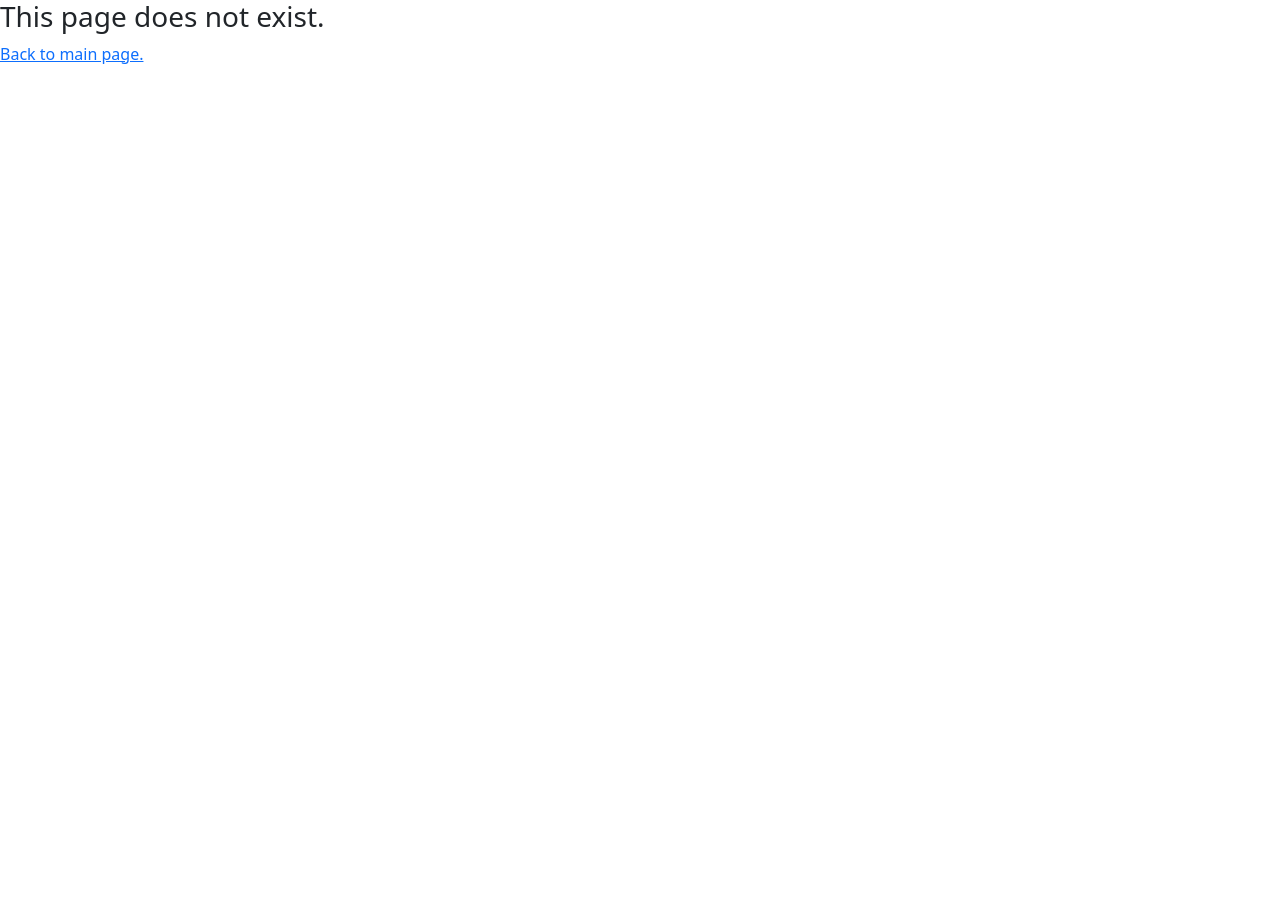
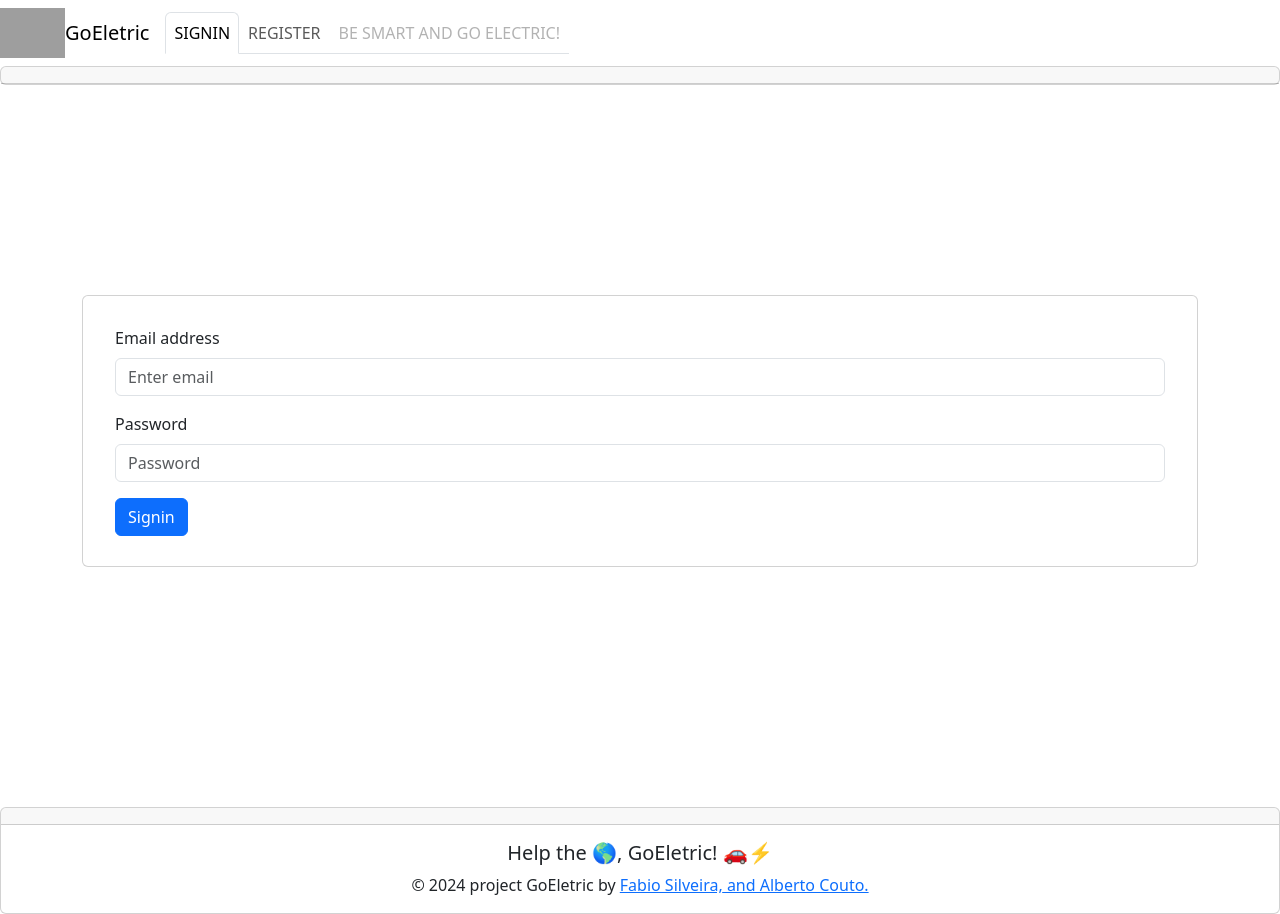
Before and after one commit to fabioesilveira/react-electric-cars, a React (Vite) app in the folder frontEnd/: page /launchpage in a window 1280 px wide. Before the commit the page ends 800 px from the top, so only its background shows below. Built offline with nearby package versions, Linux system fonts and the light colour scheme; grey boxes are pictures that could not be loaded.

Commit message:
updatedLaunchPage

```diff
--- a/frontEnd/src/App.jsx
+++ b/frontEnd/src/App.jsx
@@ -9,6 +9,7 @@ import Signup from './pages/Signup'
 import Signin from './pages/Signin'
 import Contact from './components/Contact'
 import LuxuryCars from './pages/LuxuryCars'
+import LaunchPage from './pages/LaunchPage'
 
 function App() {
 
@@ -16,6 +17,7 @@ function App() {
     <>
       <Routes>
         <Route index element={<MainPage />}/>
+        <Route path="/launchpage" element={<LaunchPage />}/>
         <Route path="/signup" element={<Signup />}/>
         <Route path="/signin" element={<Signin />}/>
         <Route path="/contact" element={<Contact />}/>
--- a/frontEnd/src/components/ListCars.jsx
+++ b/frontEnd/src/components/ListCars.jsx
@@ -1,16 +1,31 @@
 import { Button, Carousel } from "react-bootstrap";
 import YoutubeVideo from "./YoutubeVideo";
+import { useEffect, useState } from "react";
 
 
 function ListCars({cars}) {
+
+    const [myCars, setMyCars] = useState(cars)
+    useEffect(() => {
+
+    }, [myCars])
+    console.log(myCars)
+    function handleClick(event, index) {
+        event.preventDefault()
+        const newCars = [...myCars]; //newCars = myCars
+        newCars[index].show = !newCars[index].show
+        setMyCars (newCars)
+    }
+
     return (
         <>
-            {cars.map((element, index) => (
+            {myCars.map((element, index) => (
                 <div key={index}>
                     <h2 className="div-h2-cars">{element.model}</h2>
                     <h4 className="div-h4-cars">PRICE {element.price} / RANGE {element.range}</h4>
                     <div>
-                        <YoutubeVideo video={element.srcVideo} />
+                       {myCars[index].show ? <YoutubeVideo video={element.srcVideo} /> : ""}
+
                     </div>
 
                     <Carousel className="img-cars-tesla">
@@ -28,7 +43,7 @@ function ListCars({cars}) {
 
                     </Carousel>
 
-                    <Button size="lg" variant="outline-success" className="tesla-btn-youtube" >Open Youtube Video</Button>{' '}
+                    <Button size="lg" variant="outline-success" onClick={(event) => handleClick(event, index)} className="tesla-btn-youtube" >Open Youtube Video</Button>{' '}
                 </div>
             ))}
         </>
--- a/frontEnd/src/components/Navbar.jsx
+++ b/frontEnd/src/components/Navbar.jsx
@@ -25,6 +25,8 @@ function NavBar() {
           </Nav>
 
 
+
+
           <NavDropdown title="MyAccount" id="basic-nav-dropdown">
             <NavDropdown.Item href="#action/3.1">Register</NavDropdown.Item>
             <NavDropdown.Item href="#action/3.2">
--- a/frontEnd/src/data/data.js
+++ b/frontEnd/src/data/data.js
@@ -1,37 +1,4 @@
 export const logo = "https://t4.ftcdn.net/jpg/04/26/96/71/360_F_426967161_ixbl8OdU9XMpsHTqqsps2HhJI3t0Rwp0.jpg"
-
-export const cars = [
-    {
-        car: "tesla model 3",
-        price: "24.499",
-        year: 2019
-    },
-    {
-        car: "tesla model X",
-        price: "40.999",
-        year: 2019
-    },
-    {
-        car: "tesla model S",
-        price: "35.999",
-        year: 2019
-    },
-    {
-        car: "tesla model S",
-        price: "35.999",
-        year: 2019
-    },
-    {
-        car: "tesla model S",
-        price: "35.999",
-        year: 2019
-    },
-    {
-        car: "tesla model S",
-        price: "35.999",
-        year: 2019
-    }
-];
 
 export const teslaCars = [
     {
@@ -40,7 +7,8 @@ export const teslaCars = [
         range:"341 miles",
         paragraph:"As with most EVs, the Model 3 gains speed quickly, smoothly, and almost silently, with the electric motor providing a strong punch from a stop. And it's fast—extremely so in some trims. Like all Teslas, the Model 3 carries its battery under the floor, resulting in a low center of gravity. The 60 mph time for the Model 3 Long Range in our test was 4.1 seconds.",
         images: ["https://hips.hearstapps.com/hmg-prod/images/2024-tesla-model-3-blue-659ebaabd4e71.jpg?crop=1xw:1xh;center,top&resize=980:*","https://hips.hearstapps.com/hmg-prod/images/2024-tesla-model-3-front-three-quarters-in-motion-659ebaaaaa10f.jpg?crop=1xw:1xh;center,top&resize=980:*", "https://hips.hearstapps.com/hmg-prod/images/2024-tesla-model-3-front-interior-659ebaa9e070d.jpg?crop=1xw:1xh;center,top&resize=980:*", "https://hips.hearstapps.com/hmg-prod/images/2024-tesla-model-3-rear-seat-659ebab040bc4.jpg?crop=1xw:1xh;center,top&resize=980:*"],
-        srcVideo: "https://www.youtube.com/embed/K4Pv2tohydE?si=JHbpzScx_BPVkSIR"
+        srcVideo: "https://www.youtube.com/embed/K4Pv2tohydE?si=JHbpzScx_BPVkSIR",
+        show: true
     },
     {
         model:"MODEL S-2024",
@@ -48,7 +16,8 @@ export const teslaCars = [
         range:"405 miles",
         paragraph:"With an electric motor dedicated to each of the front and rear axles, the Model S offers full-time all-wheel drive no matter which version you choose. The acceleration of the two models ranges from outstanding to unbelievable. The standard Model S has proven itself an agile sports sedan with well-controlled body motions and direct steering. The Tesla Model S we tested reached 60 mph in a blistering 2.4 seconds",
         images: ["https://hips.hearstapps.com/hmg-prod/images/2021-tesla-model-s-plaid-107-1638811396.jpg?crop=1xw:1xh;center,top&resize=980:*", "https://hips.hearstapps.com/hmg-prod/images/2021-tesla-model-s-plaid-108-1638811396.jpg?crop=1xw:1xh;center,top&resize=980:*","https://hips.hearstapps.com/hmg-prod/images/2021-tesla-model-s-plaid-102-1638811395.jpg?crop=1xw:1xh;center,top&resize=980:*", "https://hips.hearstapps.com/hmg-prod/images/2021-tesla-model-s-plaid-112-1638811399.jpg?crop=1xw:1xh;center,top&resize=980:*"],
-        srcVideo: "https://www.youtube.com/embed/K4Pv2tohydE?si=JHbpzScx_BPVkSIR"
+        srcVideo: "https://www.youtube.com/embed/K4Pv2tohydE?si=JHbpzScx_BPVkSIR",
+        show: false
     },
    {
 
@@ -57,7 +26,8 @@ export const teslaCars = [
         range:"310 miles",
         paragraph:"The Model Y come with its interior is largely free of buttons and relies mostly on a large infotainment display positioned at the center of an uncluttered dashboard. Rear-wheel drive Standard Range models with 19-inch wheels carry driving range estimates as high as 260 miles. The all-wheel-drive Long Range offers 310 miles of range; the Performance model's estimated range drops to 285 miles. But the latter comes with 20-inch wheels.",
         images:["https://hips.hearstapps.com/hmg-prod/images/2020-tesla-model-y-long-range-101-1592842279.jpg?crop=1xw:1xh;center,top&resize=980:*","https://hips.hearstapps.com/hmg-prod/images/2020-tesla-model-y-long-range-102-1592842278.jpg?crop=1xw:1xh;center,top&resize=980:*", "https://hips.hearstapps.com/hmg-prod/images/2020-tesla-model-y-long-range-103-1592842278.jpg?crop=1xw:1xh;center,top&resize=980:*", "https://hips.hearstapps.com/hmg-prod/images/2020-tesla-model-y-long-range-104-1592842278.jpg?crop=1xw:1xh;center,top&resize=980:*"],
-        srcVideo: "https://www.youtube.com/embed/K4Pv2tohydE?si=JHbpzScx_BPVkSIR"
+        srcVideo: "https://www.youtube.com/embed/K4Pv2tohydE?si=JHbpzScx_BPVkSIR",
+        show: false
    },
    {
 
@@ -66,7 +36,8 @@ export const teslaCars = [
         range: "335 miles",
         paragraph: "A stark and nearly buttonless interior design is classic Tesla. The driver faces a digital gauge display and a unique yoke-style steering controller, which is often frustrating to use and difficult if not impossible to get used to. At least a regular steering wheel is available as a no-cost option.Among other similarly sized electric SUVs, the Model X Long Range boasts the highest MPGe ratings from the EPA. That model has ratings of 107 city, 97 highway, and 102 MPGe combined.",
         images: ["https://hips.hearstapps.com/hmg-prod/images/2020-tesla-model-x-101-656e382168a37.jpg?crop=1xw:1xh;center,top&resize=980:*", "https://hips.hearstapps.com/hmg-prod/images/2020-tesla-model-x-109-656e3821a0e49.jpg?crop=1xw:1xh;center,top&resize=980:*", "https://hips.hearstapps.com/hmg-prod/images/2020-tesla-model-x-117-656e3822b0ec0.jpg?crop=1xw:1xh;center,top&resize=980:*", "https://hips.hearstapps.com/hmg-prod/images/2020-tesla-model-x-114-656e37ef76212.jpg?crop=1xw:1xh;center,top&resize=980:*"],
-        srcVideo: "https://www.youtube.com/embed/K4Pv2tohydE?si=JHbpzScx_BPVkSIR"
+        srcVideo: "https://www.youtube.com/embed/K4Pv2tohydE?si=JHbpzScx_BPVkSIR",
+        show: false
    },
    {
     model: "CYBERTRUCK 2024",
@@ -74,7 +45,8 @@ export const teslaCars = [
     range: '340 miles',
     paragraph: "The 600-hp Dual Motor Cybertruck will reportedly reach 60 mph in just 3.9 ticks and have a top speed of 112 mph. On the road, the big Cybertruck feels more agile than expected. We drove a Founders Edition Beast model and found its combination of rear-wheel steering and variable ratio steer-by-wire system made for easier maneuvering in urban environments than a typical pickup truck.",
     images: ["https://hips.hearstapps.com/hmg-prod/images/2024-tesla-cybertruck-102-65e894591b71d.jpg?crop=1xw:1xh;center,top&resize=980:*", "https://hips.hearstapps.com/hmg-prod/images/2024-tesla-cybertruck-beast-1105-6632475b014db.jpeg?crop=1xw:1xh;center,top&resize=980:*", "https://hips.hearstapps.com/hmg-prod/images/2024-tesla-cybertruck-107-65e8945c693e2.jpg?crop=1xw:1xh;center,top&resize=980:*", "https://hips.hearstapps.com/hmg-prod/images/2024-tesla-cybertruck-115-662a6d20c035b.jpg?crop=1xw:1xh;center,top&resize=980:*"],
-    srcVideo: "https://www.youtube.com/embed/K4Pv2tohydE?si=JHbpzScx_BPVkSIR"
+    srcVideo: "https://www.youtube.com/embed/K4Pv2tohydE?si=JHbpzScx_BPVkSIR",
+    show: false
    },
    {
     model: "ROADSTER 2026",
@@ -82,7 +54,8 @@ export const teslaCars = [
     range: "620 miles",
     paragraph: "For now, the Roadster is merely a concept, and in general, concepts change drastically during their development into production models. As shown, the Roadster concept features a removable glass panel roof, which you can stow in the trunk. It has four seats, but the rear ones look as though they may not fit adults, given the Roadster's dramatically angled roofline. Other than that, we expect to see Tesla's signature minimalist interior design repeated here.",
     images: ["https://hips.hearstapps.com/hmg-prod/amv-prod-cad-assets/wp-content/uploads/2017/11/Tesla-Roadster-108.jpg?resize=980:*", "https://hips.hearstapps.com/hmg-prod/amv-prod-cad-assets/wp-content/uploads/2017/11/Tesla-Roadster-105.jpg?resize=980:*", "https://hips.hearstapps.com/hmg-prod/amv-prod-cad-assets/wp-content/uploads/2017/11/Tesla-Roadster-104.jpg?resize=980:*", "https://hips.hearstapps.com/hmg-prod/amv-prod-cad-assets/wp-content/uploads/2017/11/Tesla-Roadster-111.jpg?resize=980:*"],
-    srcVideo: "https://www.youtube.com/embed/K4Pv2tohydE?si=JHbpzScx_BPVkSIR"
+    srcVideo: "https://www.youtube.com/embed/K4Pv2tohydE?si=JHbpzScx_BPVkSIR",
+    show: false
    }
 
 ];
--- a/frontEnd/src/index.css
+++ b/frontEnd/src/index.css
@@ -106,3 +106,15 @@ display: none;
 .div-contact-btn {
   margin-bottom: 320px;
 }
+
+.card-launch-page {
+  margin-top: 210px;
+  margin-bottom: 240px;
+}
+
+.form-launch-page{
+  margin-top: 30px;
+  margin-bottom: 30px;
+  margin-left: 20px;
+  margin-right: 20px;
+}
--- /dev/null
+++ b/frontEnd/src/pages/LaunchPage.jsx
@@ -0,0 +1,120 @@
+import Container from 'react-bootstrap/Container';
+import Card from 'react-bootstrap/Card';
+import Nav from 'react-bootstrap/Nav';
+import Navbar from 'react-bootstrap/Navbar';
+import { logo } from '../data/data';
+import { NavLink } from 'react-router-dom';
+import Signin from './Signin';
+import Form from 'react-bootstrap/Form';
+import Button from 'react-bootstrap/Button';
+import axios from 'axios';
+import { useState } from 'react';
+import Footer from '../components/Footer';
+
+
+function LaunchPage() {
+    const [form, setForm] = useState({
+        email: "",
+        password: ""
+    })
+
+    function handleChange({ target }) {
+
+        const { name, value } = target;
+
+        setForm({
+            ...form,
+            [name]: value
+        })
+    }
+
+
+    async function handleClick(event) {
+        event.preventDefault();
+
+        try {
+            const response = await axios.post("http://localhost:3000/users/login", form)
+            console.log(response.data)
+            return alert(response.data.message)
+        } catch (error) {
+            console.error("error to post: ", error)
+        }
+    }
+
+    return (
+        <>
+
+            <Navbar className="navbar" data-bs-theme="light">
+
+                <img src={logo} alt="Bootstrap" width="65" height="50"></img>
+                <Navbar.Brand as={NavLink} to="/">GoEletric</Navbar.Brand>
+                <Nav variant="tabs" defaultActiveKey="/home">
+                    <Nav.Item>
+                        <Nav.Link as={NavLink} to="/launchpage" >SIGNIN</Nav.Link>
+                    </Nav.Item>
+                    <Nav.Item>
+                        <Nav.Link as={NavLink} to="/signup" eventKey="link-1">REGISTER</Nav.Link>
+                    </Nav.Item>
+                    <Nav.Item>
+                        <Nav.Link eventKey="disabled" disabled>
+                            BE SMART AND GO ELECTRIC!
+                        </Nav.Link>
+                    </Nav.Item>
+                </Nav>
+
+            </Navbar>
+
+            <Card className="text-center">
+                <Card.Header></Card.Header></Card>
+
+            <div>
+
+                <Container>
+                    <Card className="card-launch-page">
+                        <Container>
+                            <Form className="form-launch-page">
+                                <Form.Group className="mb-3" >
+                                    <Form.Label>Email address</Form.Label>
+                                    <Form.Control
+                                        type="email"
+                                        placeholder="Enter email"
+                                        name="email"
+                                        value={form.email}
+                                        onChange={handleChange} />
+                                </Form.Group>
+
+                                <Form.Group className="mb-3" >
+                                    <Form.Label>Password</Form.Label>
+                                    <Form.Control
+                                        type="password"
+                                        placeholder="Password"
+                                        name="password"
+                                        value={form.password}
+                                        onChange={handleChange} />
+                                </Form.Group>
+
+                                <Button
+                                    variant="primary"
+                                    type="submit"
+                                    onClick={handleClick}
+                                >
+                                    Signin
+                                </Button>
+                            </Form>
+                        </Container>
+                    </Card>
+                </Container>
+
+
+            </div>
+
+            <Footer />
+
+
+
+
+        </>
+    )
+}
+
+export default LaunchPage;
--- a/frontEnd/src/pages/MainPage.jsx
+++ b/frontEnd/src/pages/MainPage.jsx
@@ -1,11 +1,8 @@
-import { cars, teslaCars } from "../data/data";
-import Button from 'react-bootstrap/Button';
 import Container from 'react-bootstrap/Container';
 import Row from 'react-bootstrap/Row';
 import Col from 'react-bootstrap/Col';
 import Electric from '../../src/assets/images/eletric.png'
 import Electric2 from '../../src/assets/images/eletric-2.png'
-import { Navbar } from "react-bootstrap";
 import NavBar from "../components/Navbar";
 import '../App.css'
 import Footer from "../components/Footer";
--- a/frontEnd/src/pages/Signup.jsx
+++ b/frontEnd/src/pages/Signup.jsx
@@ -3,6 +3,13 @@ import { Container } from 'react-bootstrap';
 import Button from 'react-bootstrap/Button';
 import Form from 'react-bootstrap/Form';
 import axios from 'axios'
+import Card from 'react-bootstrap/Card';
+import Nav from 'react-bootstrap/Nav';
+import Navbar from 'react-bootstrap/Navbar';
+import { logo } from '../data/data';
+import { NavLink } from 'react-router-dom';
+import Footer from '../components/Footer';
+
 
 function Signup() {
 
@@ -51,6 +58,31 @@ function Signup() {
 
     return (
         <>
+            <Navbar className="navbar" data-bs-theme="light">
+
+                <img src={logo} alt="Bootstrap" width="65" height="50"></img>
+                <Navbar.Brand as={NavLink} to="/">GoEletric</Navbar.Brand>
+                <Nav variant="tabs" defaultActiveKey="/home">
+                    <Nav.Item>
+                        <Nav.Link as={NavLink} to="/launchpage" >SIGNIN</Nav.Link>
+                    </Nav.Item>
+                    <Nav.Item>
+                        <Nav.Link as={NavLink} to="/signup" eventKey="link-1">REGISTER</Nav.Link>
+                    </Nav.Item>
+                    <Nav.Item>
+                        <Nav.Link eventKey="disabled" disabled>
+                            BE SMART AND GO ELECTRIC!
+                        </Nav.Link>
+                    </Nav.Item>
+                </Nav>
+
+            </Navbar>
+
+            <Card className="text-center">
+                <Card.Header></Card.Header></Card>
+
+            <Container>
+                <Card>
                     <Container>
                         <Form>
                             <Form.Group>
@@ -91,6 +123,10 @@ function Signup() {
                             </Button>
                         </Form>
                     </Container>
+                </Card>
+            </Container>
+
+            <Footer />
         </>
     )
 }
--- /dev/null
+++ b/package.json
@@ -0,0 +1,5 @@
+{
+  "dependencies": {
+    "axios": "^1.7.2"
+  }
+}
```
Also changed, not shown: 1 other file (tests, documents, lock files or other folders). Lines whose indentation alone changed are shown as unchanged.
